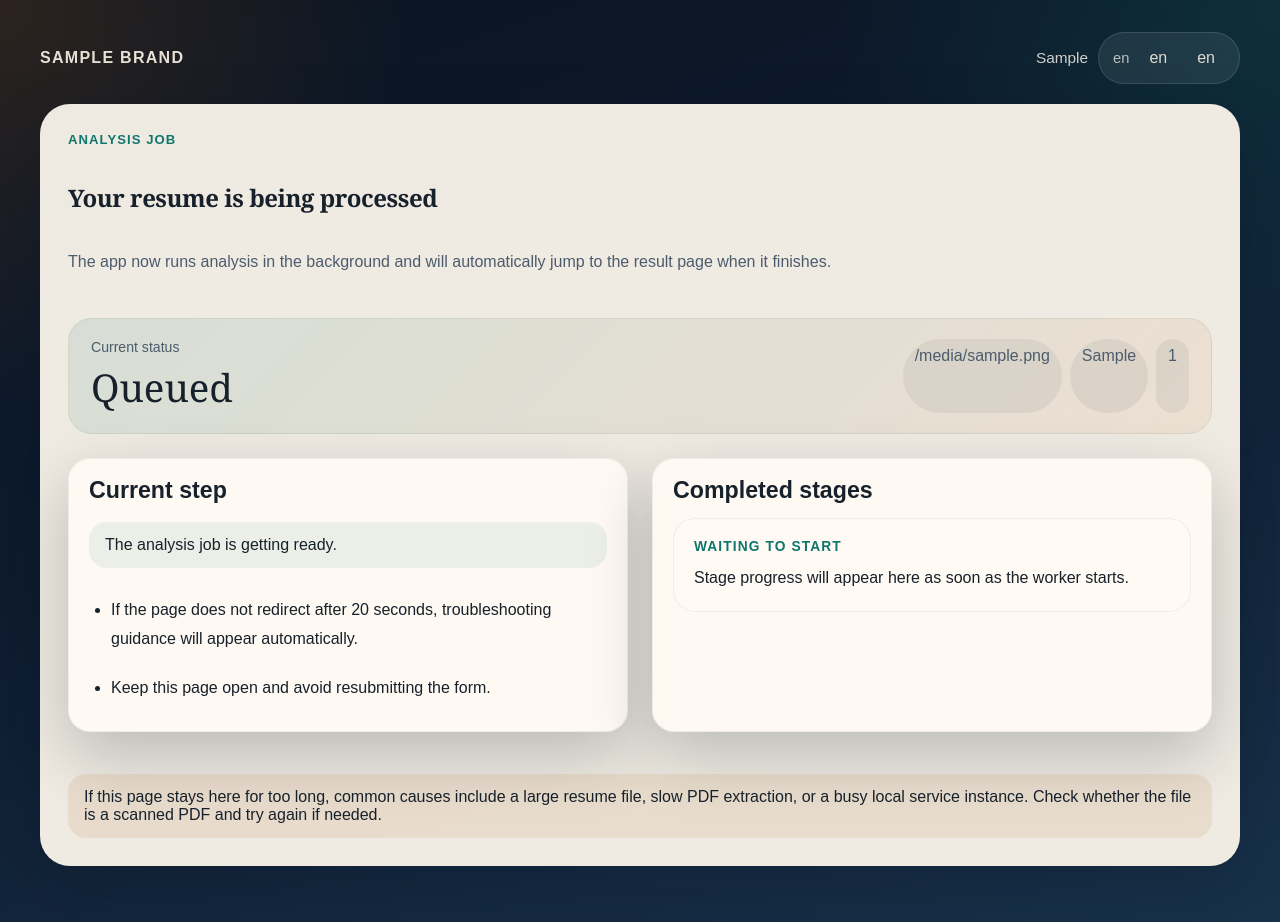
After one commit to lezebomb/resume-navigator, a FastAPI app: template apps/web/templates/analysis_job.html in a window 1280 px wide. The commit adds this page. Run offline with FastAPI, Linux system fonts and the light colour scheme; the template is opened without the code that fills it: most values are stand-ins (such as "Sample title", 1, 10 or a date in 2020).

Commit message:
feat: add background analysis jobs and user-first web flow

```diff
--- a/apps/web/main.py
+++ b/apps/web/main.py
@@ -3,7 +3,7 @@ from __future__ import annotations
 from pathlib import Path
 
 from fastapi import FastAPI, File, Form, HTTPException, Request, UploadFile
-from fastapi.responses import HTMLResponse, JSONResponse
+from fastapi.responses import HTMLResponse, JSONResponse, RedirectResponse
 from fastapi.staticfiles import StaticFiles
 from fastapi.templating import Jinja2Templates
 
@@ -11,7 +11,7 @@ from apps.web.i18n import get_ui, resolve_lang, translate_dynamic, translate_sta
 from backend.api.routes.analysis import router as analysis_router
 from backend.core.config import settings
 from backend.core.logging import configure_logging
-from backend.services.analysis.pipeline import analyze_resume_against_jd
+from backend.services.analysis.jobs import create_analysis_job, get_analysis_job
 from backend.services.feedback.store import list_feedback_records, save_feedback
 from backend.services.history.store import get_analysis_record, list_analysis_history
 
@@ -72,25 +72,42 @@ async def analyze_browser(
     if not file_bytes:
         raise HTTPException(status_code=400, detail="Uploaded file is empty.")
 
-    result = analyze_resume_against_jd(
+    job = create_analysis_job(
         filename=file.filename or f"resume{extension}",
         file_bytes=file_bytes,
         jd_text=jd_text,
-        persist=True,
         analysis_mode=analysis_mode,
     )
+    return RedirectResponse(url=f"/analyze/jobs/{job.job_id}?lang={resolve_lang(lang)}", status_code=303)
 
+
+@app.get("/analyze/jobs/{job_id}", response_class=HTMLResponse)
+async def analysis_job_page(request: Request, job_id: str) -> HTMLResponse:
+    job = get_analysis_job(job_id)
+    if job is None:
+        raise HTTPException(status_code=404, detail="Analysis job not found.")
     context = _shared_context(request)
-    context.update(
+    context.update({"job": job.to_dict()})
+    return templates.TemplateResponse(request, "analysis_job.html", context)
+
+
+@app.get("/analyze/jobs/{job_id}/status", response_class=JSONResponse)
+async def analysis_job_status(job_id: str, lang: str = "zh") -> JSONResponse:
+    job = get_analysis_job(job_id)
+    if job is None:
+        raise HTTPException(status_code=404, detail="Analysis job not found.")
+    resolved_lang = resolve_lang(lang)
+    payload = job.to_dict()
+    payload["current_stage_detail"] = translate_dynamic(payload.get("current_stage_detail") or "", resolved_lang)
+    payload["stages"] = [
         {
-            "result": result.model_dump(),
-            "analysis_mode": "deep" if analysis_mode == "deep" else "standard",
-            "result_view_path": f"/analysis/{result.analysis_id}" if result.analysis_id else "/",
-            "current_lang": resolve_lang(lang),
-            "ui": get_ui(resolve_lang(lang)),
+            **stage,
+            "display_name": translate_stage_name(stage["name"], resolved_lang),
+            "display_detail": translate_dynamic(stage["detail"], resolved_lang),
         }
-    )
-    return templates.TemplateResponse(request, "result.html", context)
+        for stage in payload["stages"]
+    ]
+    return JSONResponse(content=payload)
 
 
 @app.get("/history", response_class=HTMLResponse)
--- a/apps/web/static/app.css
+++ b/apps/web/static/app.css
@@ -742,6 +742,10 @@ textarea {
   grid-template-columns: repeat(2, minmax(0, 1fr));
 }
 
+.user-summary-grid {
+  margin-bottom: 24px;
+}
+
 .hero-card-clean {
   min-height: 100%;
 }
@@ -913,6 +917,34 @@ textarea {
   top: 24px;
 }
 
+.job-card {
+  display: grid;
+  gap: 24px;
+}
+
+.job-status-band {
+  display: flex;
+  flex-wrap: wrap;
+  justify-content: space-between;
+  gap: 16px;
+  padding: 20px 22px;
+  border-radius: 24px;
+  background: linear-gradient(135deg, rgba(15, 118, 110, 0.10), rgba(201, 107, 21, 0.08));
+  border: 1px solid rgba(15, 23, 36, 0.06);
+}
+
+.job-status-text {
+  font-size: clamp(1.7rem, 3vw, 2.4rem);
+}
+
+.warning-notice {
+  background: rgba(166, 90, 16, 0.10);
+}
+
+.stage-grid-single {
+  grid-template-columns: 1fr;
+}
+
 .sidebar-disclosure {
   margin-top: 0;
   background: var(--surface);
--- /dev/null
+++ b/apps/web/templates/analysis_job.html
@@ -0,0 +1,175 @@
+<!DOCTYPE html>
+<html lang="{{ current_lang }}">
+  <head>
+    <meta charset="utf-8" />
+    <meta name="viewport" content="width=device-width, initial-scale=1" />
+    <title>{{ app_name }} - {% if current_lang == 'zh' %}分析进行中{% else %}Analysis in progress{% endif %}</title>
+    <link rel="stylesheet" href="{{ request.url_for('static', path='app.css') }}" />
+  </head>
+  <body>
+    <div class="page-shell">
+      <header class="topbar topbar-links">
+        <div class="brand-mark">{{ ui.brand }}</div>
+        <div class="topbar-actions">
+          <a class="topbar-link" href="/?lang={{ current_lang }}">{{ ui.back_to_upload }}</a>
+          <div class="lang-switch">
+            <span>{{ ui.lang_switch_label }}</span>
+            <a class="{% if current_lang == 'zh' %}active{% endif %}" href="/analyze/jobs/{{ job.job_id }}?lang=zh">{{ ui.lang_switch_zh }}</a>
+            <a class="{% if current_lang == 'en' %}active{% endif %}" href="/analyze/jobs/{{ job.job_id }}?lang=en">{{ ui.lang_switch_en }}</a>
+          </div>
+        </div>
+      </header>
+
+      <section class="result-card job-card">
+        <div class="panel-kicker">{% if current_lang == 'zh' %}分析任务{% else %}Analysis job{% endif %}</div>
+        <h1 class="result-headline">
+          {% if current_lang == 'zh' %}系统正在处理你的简历{% else %}Your resume is being processed{% endif %}
+        </h1>
+        <p class="section-subtitle" id="jobSummary">
+          {% if current_lang == 'zh' %}
+          页面现在不会卡在首页遮罩层。系统会在后台继续分析，完成后自动跳到结果页。
+          {% else %}
+          The app now runs analysis in the background and will automatically jump to the result page when it finishes.
+          {% endif %}
+        </p>
+
+        <div class="job-status-band">
+          <div>
+            <div class="summary-label">{% if current_lang == 'zh' %}当前状态{% else %}Current status{% endif %}</div>
+            <div class="summary-title job-status-text" id="jobStatusText">
+              {% if current_lang == 'zh' %}排队中{% else %}Queued{% endif %}
+            </div>
+          </div>
+          <div class="summary-meta">
+            <span>{{ job.filename }}</span>
+            <span>{% if job.analysis_mode == 'deep' %}{{ ui.analysis_mode_deep }}{% else %}{{ ui.analysis_mode_standard }}{% endif %}</span>
+            <span id="jobIdLabel">{{ job.job_id }}</span>
+          </div>
+        </div>
+
+        <div class="grid-2 no-top-gap">
+          <section class="list-card soft-panel">
+            <h2 class="section-title">
+              {% if current_lang == 'zh' %}正在执行的步骤{% else %}Current step{% endif %}
+            </h2>
+            <div class="notice" id="jobCurrentDetail">
+              {% if current_lang == 'zh' %}
+              系统正在准备分析任务。
+              {% else %}
+              The analysis job is getting ready.
+              {% endif %}
+            </div>
+            <ul class="loading-steps compact-list" id="jobGuidance">
+              <li>{% if current_lang == 'zh' %}如果 20 秒后还没跳转，页面会自动给出排查提示。{% else %}If the page does not redirect after 20 seconds, troubleshooting guidance will appear automatically.{% endif %}</li>
+              <li>{% if current_lang == 'zh' %}请保持当前页面打开，不要重复提交。{% else %}Keep this page open and avoid resubmitting the form.{% endif %}</li>
+            </ul>
+          </section>
+
+          <section class="list-card soft-panel">
+            <h2 class="section-title">
+              {% if current_lang == 'zh' %}已完成的阶段{% else %}Completed stages{% endif %}
+            </h2>
+            <div class="stage-grid stage-grid-single" id="jobStageList">
+              <article class="stage-card">
+                <div class="stage-name">{% if current_lang == 'zh' %}等待开始{% else %}Waiting to start{% endif %}</div>
+                <div class="stage-copy">
+                  {% if current_lang == 'zh' %}
+                  任务一旦开始，就会按阶段把解析进度展示在这里。
+                  {% else %}
+                  Stage progress will appear here as soon as the worker starts.
+                  {% endif %}
+                </div>
+              </article>
+            </div>
+          </section>
+        </div>
+
+        <div class="notice warning-notice" id="jobHelpBox" hidden>
+          {% if current_lang == 'zh' %}
+          如果这个页面停留过久，常见原因包括：简历文件过大、PDF 文本提取较慢，或当前服务实例正在忙。你可以先检查是否上传了扫描版 PDF，或稍后重试。
+          {% else %}
+          If this page stays here for too long, common causes include a large resume file, slow PDF extraction, or a busy local service instance. Check whether the file is a scanned PDF and try again if needed.
+          {% endif %}
+        </div>
+      </section>
+    </div>
+
+    <script>
+      (function () {
+        const jobId = "{{ job.job_id }}";
+        const currentLang = "{{ current_lang }}";
+        const statusText = document.getElementById("jobStatusText");
+        const currentDetail = document.getElementById("jobCurrentDetail");
+        const stageList = document.getElementById("jobStageList");
+        const helpBox = document.getElementById("jobHelpBox");
+        const labels = {
+          queued: currentLang === "zh" ? "排队中" : "Queued",
+          running: currentLang === "zh" ? "分析中" : "Running",
+          completed: currentLang === "zh" ? "已完成，正在跳转" : "Completed, redirecting",
+          failed: currentLang === "zh" ? "分析失败" : "Failed"
+        };
+        const stageLabels = {
+          resume_parse: currentLang === "zh" ? "简历解析" : "Resume parsing",
+          jd_parse: currentLang === "zh" ? "JD 解析" : "JD parsing",
+          ats_audit: currentLang === "zh" ? "ATS 审核" : "ATS audit",
+          match_audit: currentLang === "zh" ? "匹配审核" : "Match audit",
+          deep_review: currentLang === "zh" ? "深度复核" : "Deep review"
+        };
+
+        function renderStages(stages) {
+          if (!stages || !stages.length) {
+            return;
+          }
+          stageList.innerHTML = stages
+            .map(function (stage) {
+              return `
+                <article class="stage-card">
+                  <div class="stage-name">${stage.display_name || stageLabels[stage.name] || stage.name}</div>
+                  <div class="stage-copy">${stage.display_detail || stage.detail}</div>
+                  <div class="stage-time">${stage.duration_ms} ms</div>
+                </article>
+              `;
+            })
+            .join("");
+        }
+
+        function poll() {
+          fetch(`/analyze/jobs/${jobId}/status?lang=${currentLang}`, { cache: "no-store" })
+            .then(function (response) {
+              return response.json();
+            })
+            .then(function (data) {
+              statusText.textContent = labels[data.status] || data.status;
+              if (data.current_stage_detail) {
+                currentDetail.textContent = data.current_stage_detail;
+              }
+              renderStages(data.stages);
+
+              if (data.status === "completed" && data.result_analysis_id) {
+                window.location.href = `/analysis/${data.result_analysis_id}?lang=${currentLang}`;
+                return;
+              }
+
+              if (data.status === "failed") {
+                currentDetail.textContent = data.error_message || (currentLang === "zh" ? "分析任务失败。" : "The job failed.");
+                helpBox.hidden = false;
+                return;
+              }
+
+              window.setTimeout(poll, 1000);
+            })
+            .catch(function () {
+              helpBox.hidden = false;
+              window.setTimeout(poll, 2000);
+            });
+        }
+
+        window.setTimeout(function () {
+          helpBox.hidden = false;
+        }, 20000);
+
+        poll();
+      })();
+    </script>
+  </body>
+</html>
```
Also changed, not shown: apps/web/templates/index.html (+2 -36 lines), apps/web/templates/result.html (+55 -0 lines), backend/services/analysis/jobs.py (added, +134 -0 lines), backend/services/analysis/pipeline.py (+32 -10 lines), tests/unit/test_web_app.py (+39 -26 lines), README.md.
